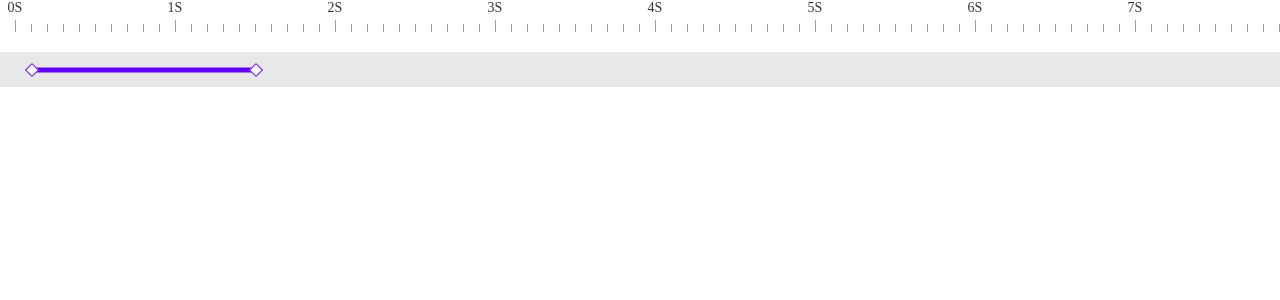
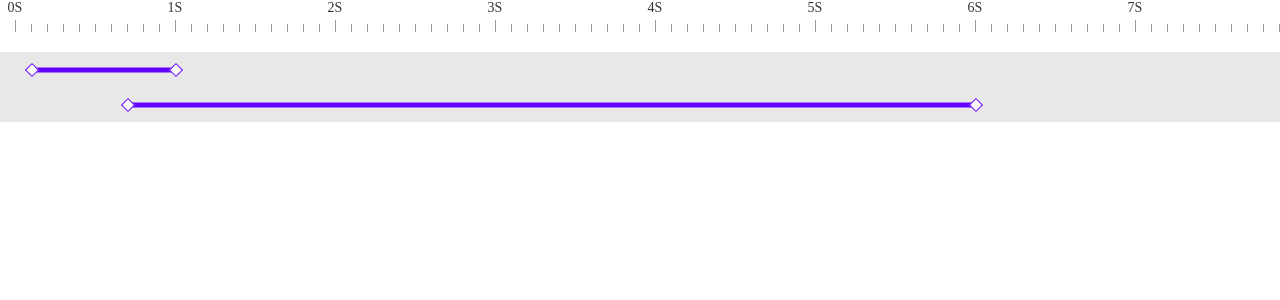
Before and after one commit to rexleimo/timeline-animation-edtior, a React (Vite) app in the folder packages/timeline-control/: page / in a window 1280 px wide. Shown: the top 300 px of the page. Built offline with nearby package versions, Linux system fonts and the light colour scheme.

Commit message:
添加 row

```diff
--- a/packages/timeline-control/package.json
+++ b/packages/timeline-control/package.json
@@ -19,5 +19,8 @@
   "devDependencies": {
     "typescript": "^4.9.3",
     "vite": "^4.0.0"
+  },
+  "dependencies": {
+    "jotai": "^2.0.0"
   }
 }
--- a/packages/timeline-control/src/AnimationTimeline/KeyframesArea.tsx
+++ b/packages/timeline-control/src/AnimationTimeline/KeyframesArea.tsx
@@ -1,10 +1,12 @@
-import React, { useRef, useEffect, useContext } from "react";
+import React, { useRef, useContext } from "react";
 import { KeyframesRowControl } from "./KeyframesRowControl";
 import { KeyframesAreaParams } from "./types/KeyframesAreaParams";
 import { TimeValueMapContext } from './jotai/timeValue';
+import { useAtom } from 'jotai';
+import { AnimationData } from "../jotai/AnimationData";
 
 export function KeyframesArea(props: KeyframesAreaParams) {
-
+  const [row] = useAtom(AnimationData);
   const { zoom } = props;
   const area_ref = useRef<HTMLDivElement>(null);
   const { boxWidth } = useContext(TimeValueMapContext);
@@ -12,14 +14,11 @@ export function KeyframesArea(props: KeyframesAreaParams) {
   return (
     <>
       <div className="keyframes_area" ref={area_ref} style={{ width: boxWidth }}>
-        <KeyframesRowControl zoom={zoom} keyframesInfo={[
-          {
-            value: 100,
-          },
-          {
-            value: 1500
-          }
-        ]} />
+        {
+          row.map((r, idx) => {
+            return <KeyframesRowControl key={idx} zoom={zoom} keyframesInfo={r.keyframesInfo} />
+          })
+        }
       </div>
     </>
   );
--- a/packages/timeline-control/src/AnimationTimeline/KeyframesRowControl.tsx
+++ b/packages/timeline-control/src/AnimationTimeline/KeyframesRowControl.tsx
@@ -82,6 +82,9 @@ export function KeyframesRowControl(props: KeyframesRowControlParams) {
   }
 
   useEffect(() => {
+
+    if(keyframesInfo.length === 0) return;
+
     const cur = controlRef.current as HTMLDivElement;
     const min = minBy(keyframesInfo, (o) => o.value) as KeyframesData;
     const max = maxBy(keyframesInfo, (o) => o.value) as KeyframesData;
@@ -95,6 +98,8 @@ export function KeyframesRowControl(props: KeyframesRowControlParams) {
   }, [zoom, timeMap])
 
   return (
+
+
     <div className="row" ref={curRef}>
 
       <div
--- a/packages/timeline-control/src/AnimationTimeline/types/KeyframesValueParams.ts
+++ b/packages/timeline-control/src/AnimationTimeline/types/KeyframesValueParams.ts
@@ -1,3 +1,3 @@
 export default interface KeyframesValueParams {
-  zoom: number;
+  zoom?: number;
 }
--- a/packages/timeline-control/src/AnimationTimelineBox/AnimationTimelineBox.tsx
+++ b/packages/timeline-control/src/AnimationTimelineBox/AnimationTimelineBox.tsx
@@ -1,8 +1,19 @@
-import React from 'react';
+import React, { useEffect } from 'react';
 import { AnimationTimeline } from '../AnimationTimeline';
+import { AnimationTimelineBoxParams } from './types/AnimationTimelineBox';
+import { useAtom } from 'jotai';
+import { AnimationData } from '../jotai/AnimationData';
 
+export function AnimationTimelineBox(props: AnimationTimelineBoxParams) {
 
-export function AnimationTimelineBox() {
+  const [, setRow] = useAtom(AnimationData);
+
+  const { rows } = props;
+
+  useEffect(() => {
+    setRow(rows);
+  }, [rows])
+
   return (
     <>
       <AnimationTimeline />
--- /dev/null
+++ b/packages/timeline-control/src/AnimationTimelineBox/types/AnimationTimelineBox.ts
@@ -0,0 +1,5 @@
+import { KeyframesRowControlParams } from "../../AnimationTimeline/types/KeyframesRowControlParams";
+
+export interface AnimationTimelineBoxParams {
+  rows: KeyframesRowControlParams[]
+}
--- /dev/null
+++ b/packages/timeline-control/src/jotai/AnimationData.ts
@@ -0,0 +1,4 @@
+import { atom } from 'jotai';
+import { KeyframesRowControlParams } from '../AnimationTimeline/types/KeyframesRowControlParams';
+
+export const AnimationData = atom<KeyframesRowControlParams[]>([]);
--- a/packages/timeline-control/src/run.tsx
+++ b/packages/timeline-control/src/run.tsx
@@ -4,4 +4,27 @@ import ReactDOM from 'react-dom/client';
 import { AnimationTimelineBox } from './index';
 
 const root = ReactDOM.createRoot(document.getElementById("app") as HTMLElement);
-root.render(<AnimationTimelineBox />);
+root.render(<AnimationTimelineBox rows={
+  [
+    {
+      keyframesInfo: [
+        {
+          value: 100,
+        },
+        {
+          value: 1000
+        }
+      ]
+    },
+    {
+      keyframesInfo: [
+        {
+          value: 700,
+        },
+        {
+          value: 6000
+        }
+      ]
+    }
+  ]
+} />);
```
